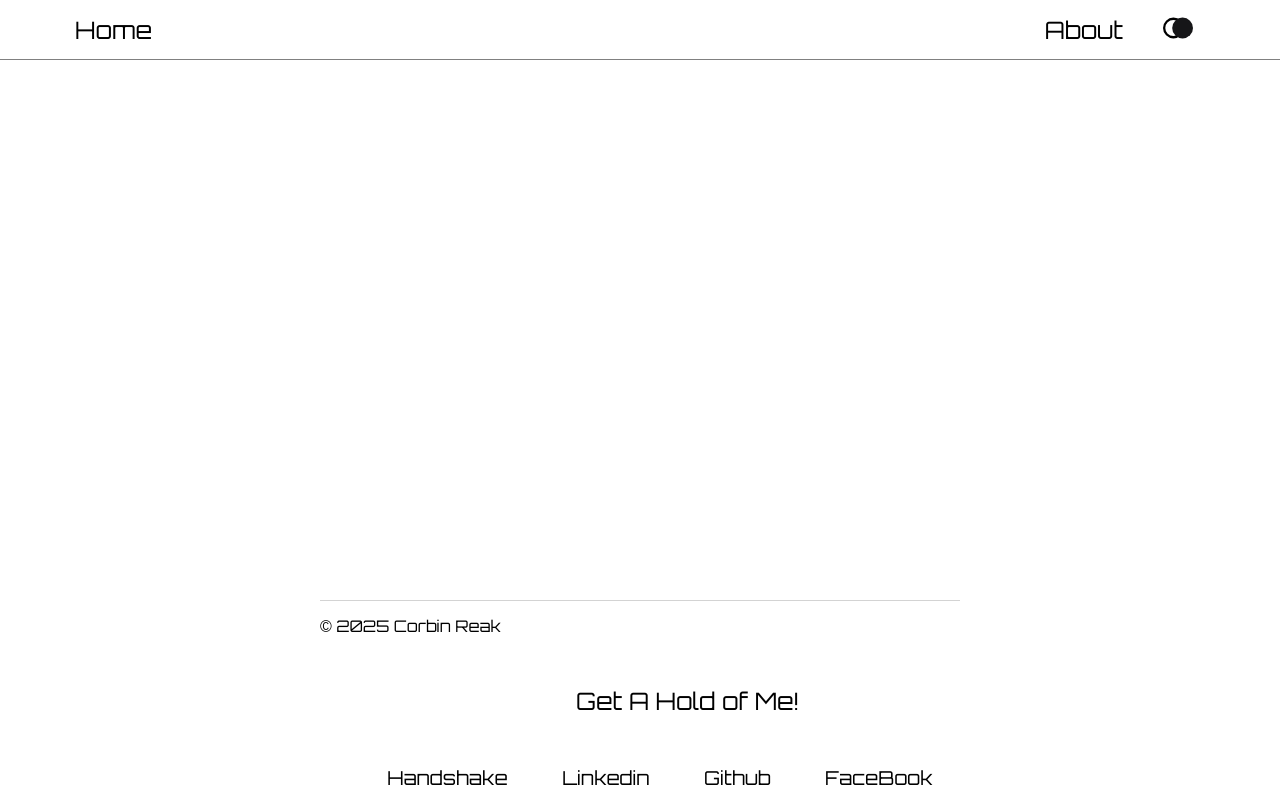
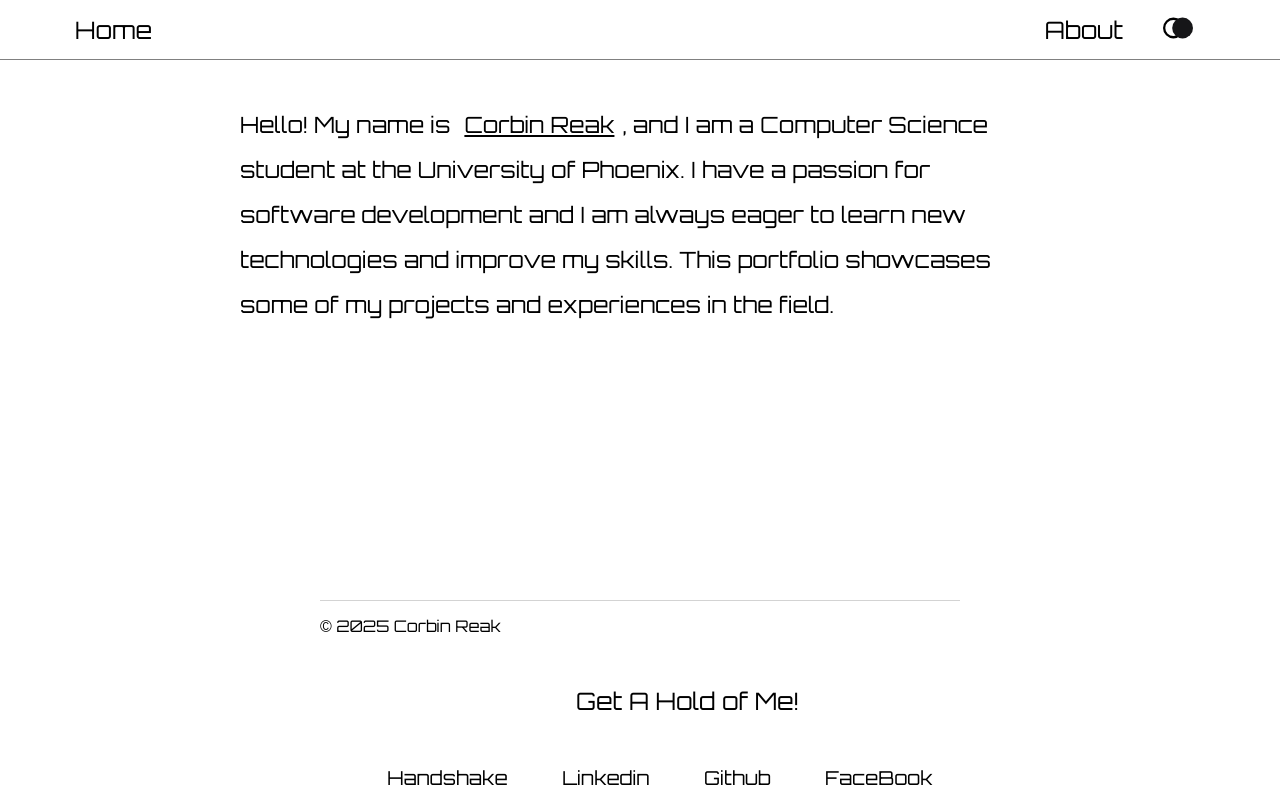
Before and after one commit to corbinreak/Portfolio-v2-react, a React (Vite) app: page / in a window 1280 px wide. Built offline with nearby package versions, Linux system fonts and the light colour scheme.

Commit message:
Sixt commit; Finished my start of my about, going to style more next!

```diff
--- a/src/App.css
+++ b/src/App.css
@@ -74,17 +74,55 @@ html.light .footer, #footer-nav h1 {
         }
 
                 html.dark .footer li a:hover {
-            color: red;
-            padding: 8px 24px;
+                    color: red;
+                    padding: 8px 24px;
                 }
 
-        html.light .footer li a:hover {
-            color: red;
-            padding: 8px 24px;
+                html.light .footer li a:hover {
+                    color: red;
+                    padding: 8px 24px;
         }
 
         html.light .footer li a {
             color: black;
+        }
+
+
+        html.light .about-link {
+            color: black;
+            text-decoration: underline;
+            padding: 4px 8px;
+        }
+                html.light .about-link:hover {
+                    color: red;
+                    text-decoration: underline;
+                    transition: color 0.3s ease, text-decoration 0.3s ease, padding 0.3s ease;
+                    padding: 8px 24px;
+                }
+
+        html.dark .about-link {
+            color: white;
+            text-decoration: underline;
+            padding: 4px 8px;
+        }
+
+                html.dark .about-link:hover {
+                    color: red;
+                    text-decoration: underline;
+                    padding: 8px 24px;
+                    transition: color 0.3s ease, text-decoration 0.3s ease, padding 0.3s ease;
+                }
+
+.about-link {
+    text-decoration: underline;
+    color: black;
+}
+
+       .about-link:hover {
+            color: red;
+            text-decoration: underline;
+            padding: 4px 8px;
+            transition: color 0.3s ease, text-decoration 0.3s ease, padding 0.3s ease;
         }
 
 
--- a/src/App.jsx
+++ b/src/App.jsx
@@ -23,9 +23,12 @@ function App() {
     <>
     <div className="App">
       <Header darkMode={darkMode} setDarkMode={setDarkMode} />
-      <About />
+
       <Projects />
       <Contact />
+    </div>
+    <div className='about' style={{ marginTop: '60px' }}>
+      <About darkMode={darkMode}  setDarkMode={setDarkMode} />
     </div>
       <div className="footer">
         <div className="footer-line">
--- a/src/Components/About.jsx
+++ b/src/Components/About.jsx
@@ -1,7 +1,31 @@
 import React from 'react';
 
-function About() {
+function About({ darkMode, setDarkMode }) {
 
+
+    const articleStyle = {
+        display: 'flex',
+        justifyContent: 'center',
+        alignItems: 'center',
+        padding: '20px',
+        maxWidth: '800px',
+        margin: '0 auto',
+        fontSize: '1.4rem',
+        lineHeight: '2.0',
+    }
+
+
+
+
+    return (
+        <>
+            <article style={articleStyle}>
+                <p>
+                    Hello! My name is <span ><a href='#' className='about-link'>Corbin Reak</a></span>, and I am a Computer Science student at the University of Phoenix. I have a passion for software development and I am always eager to learn new technologies and improve my skills. This portfolio showcases some of my projects and experiences in the field.
+                </p>
+            </article>
+        </>
+    )
 }
 
 
```
